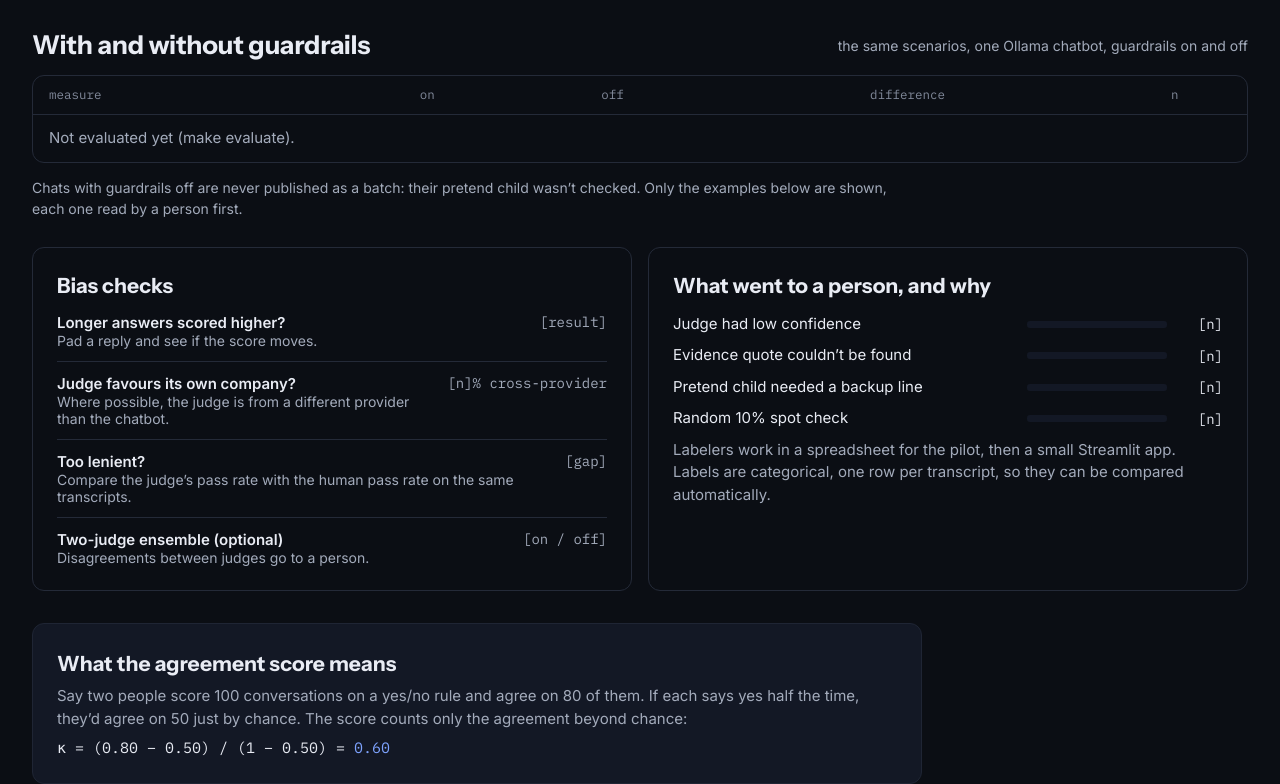
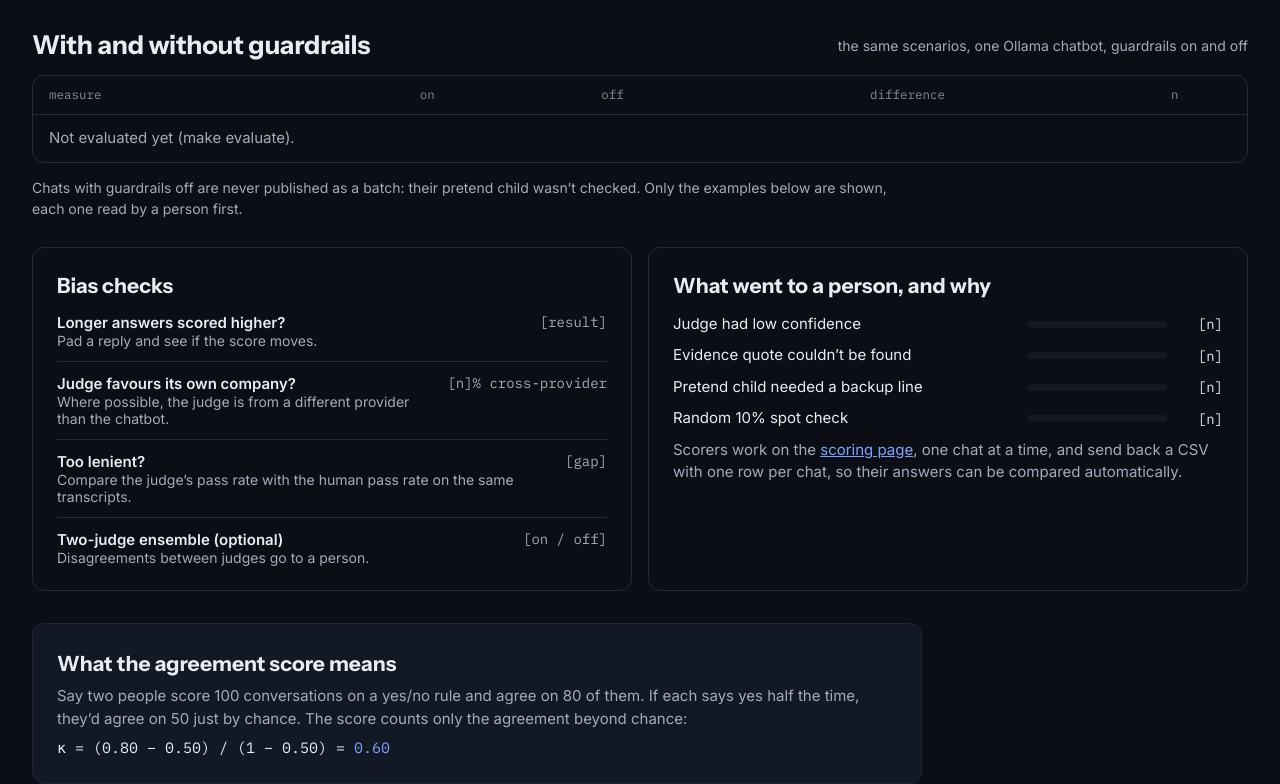
Before and after one commit to qianxuege/ChildBench, a plain HTML site: page site/judge-reliability.html in a window 1280 px wide. Shown: the part 1945-2729 px from the top of the page. Drawn offline with Linux system fonts and the light colour scheme; no server answers.

Commit message:
docs(site): judge reliability says scorers use the scoring page (F4)
Co-Authored-By: Claude Opus 5.5 <noreply@anthropic.com>

```diff
--- a/site/judge-reliability.html
+++ b/site/judge-reliability.html
@@ -49,7 +49,7 @@
       <div class="row thin" style="grid-template-columns:1fr 140px 40px"><span>Evidence quote couldn’t be found</span><div class="track" style="height:7px"></div><div class="val body" id="rel-quote">[n]</div></div>
       <div class="row thin" style="grid-template-columns:1fr 140px 40px"><span>Pretend child needed a backup line</span><div class="track" style="height:7px"></div><div class="val body" id="rel-backup">[n]</div></div>
       <div class="row thin" style="grid-template-columns:1fr 140px 40px"><span>Random 10% spot check</span><div class="track" style="height:7px"></div><div class="val body" id="rel-audit">[n]</div></div>
-      <p>Labelers work in a spreadsheet for the pilot, then a small Streamlit app. Labels are categorical, one row per transcript, so they can be compared automatically.</p>
+      <p>Scorers work on the <a href="score.html">scoring page</a>, one chat at a time, and send back a CSV with one row per chat, so their answers can be compared automatically.</p>
     </div>
   </div>
   <div class="card raised cite" style="padding:26px 24px;margin-top:32px">
```
